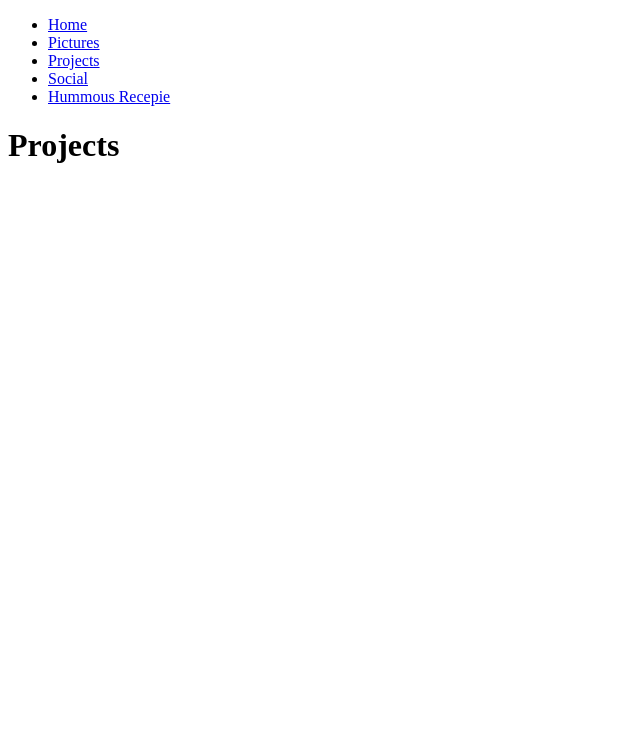
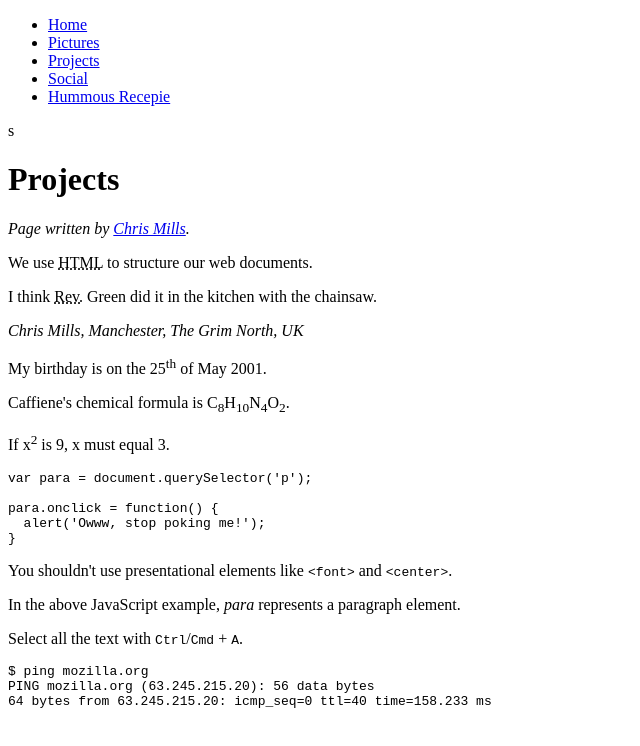
Before and after one commit to shekharOnRuby/learningWebSite, a plain HTML site: page projects.html in a window 1280 px wide. Shown: the whole page, without its empty margins (0-640 px from the left). Drawn offline with Linux system fonts and the light colour scheme.

Commit message:
starting on 8th Feb

```diff
--- a/projects.html
+++ b/projects.html
@@ -5,6 +5,7 @@
 	<title>Projects</title>
 </head>
 <body>
+ <nav>
       <ul>
         <li><a href="index.html">Home</a></li>
         <li><a href="pictures.html">Pictures</a></li>
@@ -12,6 +13,42 @@
         <li><a href="social.html">Social</a></li>
         <li><a href="text-start.html">Hummous Recepie</a></li>
       </ul>
+    </nav>s
     <h1> Projects </h1>
+
+    <address>
+  <p>Page written by <a href="../authors/chris-mills/">Chris Mills</a>.</p>
+</address>
+
+  <p>We use <abbr title="Hypertext Markup Language">HTML</abbr> to structure our web documents.</p>
+
+    <p>I think <abbr title="Reverend">Rev.</abbr> Green did it in the kitchen with the chainsaw.</p>
+
+    <address>
+      <p>Chris Mills, Manchester, The Grim North, UK</p>
+    </address>
+
+    <p>My birthday is on the 25<sup>th</sup> of May 2001.</p>
+
+    <p>Caffiene's chemical formula is C<sub>8</sub>H<sub>10</sub>N<sub>4</sub>O<sub>2</sub>.</p>
+
+    <p>If x<sup>2</sup> is 9, x must equal 3.</p>
+
+    <pre><code>var para = document.querySelector('p');
+
+para.onclick = function() {
+  alert('Owww, stop poking me!');
+}</code></pre>
+
+    <p>You shouldn't use presentational elements like <code>&lt;font&gt;</code> and <code>&lt;center&gt;</code>.</p>
+
+    <p>In the above JavaScript example, <var>para</var> represents a paragraph element.</p>
+
+    <p>Select all the text with <kbd>Ctrl</kbd>/<kbd>Cmd</kbd> + <kbd>A</kbd>.</p>
+
+    <pre>$ <kbd>ping mozilla.org</kbd>
+<samp>PING mozilla.org (63.245.215.20): 56 data bytes
+64 bytes from 63.245.215.20: icmp_seq=0 ttl=40 time=158.233 ms</samp></pre>
+
 </body>
 </html>
```
Also changed, not shown: debugging.html (added, +26 -0 lines), index.html (+3 -1 lines), pictures.html (+2 -0 lines), social.html (+2 -0 lines), text-start.html (+2 -0 lines), ajax.html (added). Lines whose indentation alone changed are shown as unchanged.
